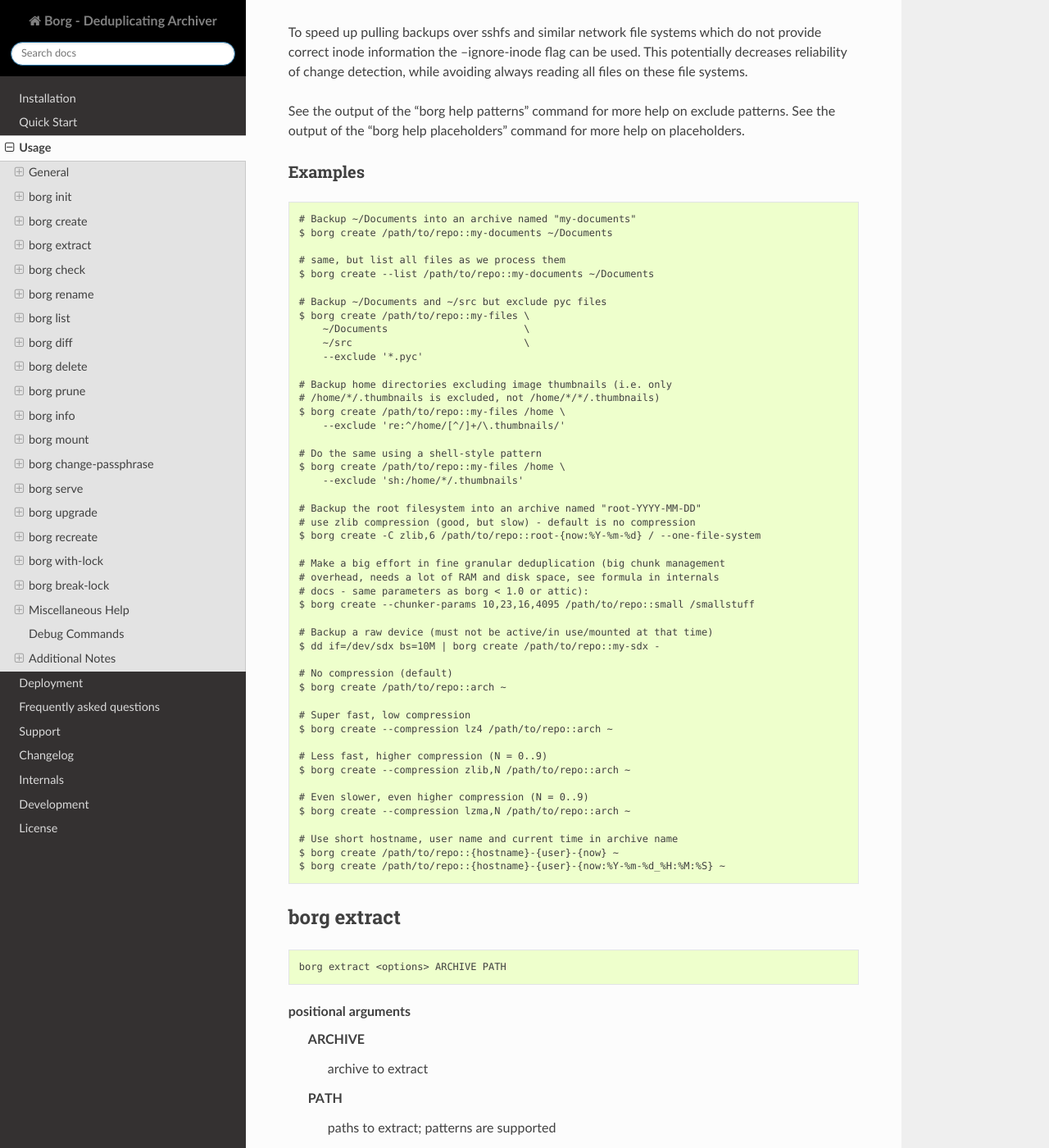
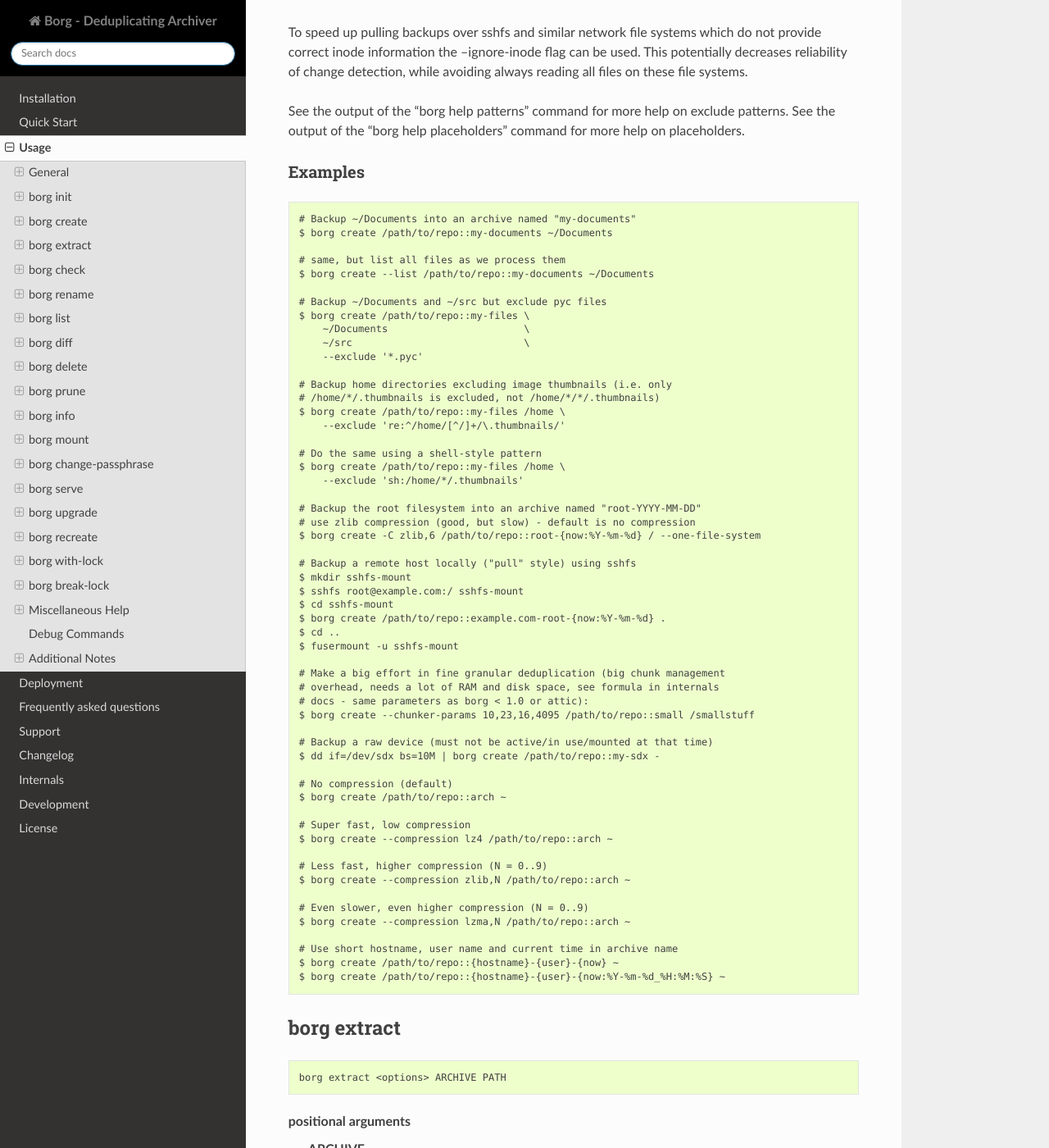
Before and after one commit to borgbackup/borg, a Sphinx documentation site: the page built from docs/usage.rst, in a window 1280 px wide and 1400 px high, scrolled down 10536 px. Shown: the whole window at 82% size. Built offline with Sphinx 7.4.7 and the Read the Docs theme 2.0.0, drawn with Linux system fonts in a browser that asks for light colours; pages that are not in the unit, such as notebooks, are missing from menus; the version number could not be read and is left out.

Commit message:
added doc for "pull" type backup over sshfs
Fixes #900

```diff
--- a/docs/usage.rst
+++ b/docs/usage.rst
@@ -270,6 +270,14 @@
     # Backup the root filesystem into an archive named "root-YYYY-MM-DD"
     # use zlib compression (good, but slow) - default is no compression
     $ borg create -C zlib,6 /path/to/repo::root-{now:%Y-%m-%d} / --one-file-system
+
+    # Backup a remote host locally ("pull" style) using sshfs
+    $ mkdir sshfs-mount
+    $ sshfs root@example.com:/ sshfs-mount
+    $ cd sshfs-mount
+    $ borg create /path/to/repo::example.com-root-{now:%Y-%m-%d} .
+    $ cd ..
+    $ fusermount -u sshfs-mount
 
     # Make a big effort in fine granular deduplication (big chunk management
     # overhead, needs a lot of RAM and disk space, see formula in internals
```
